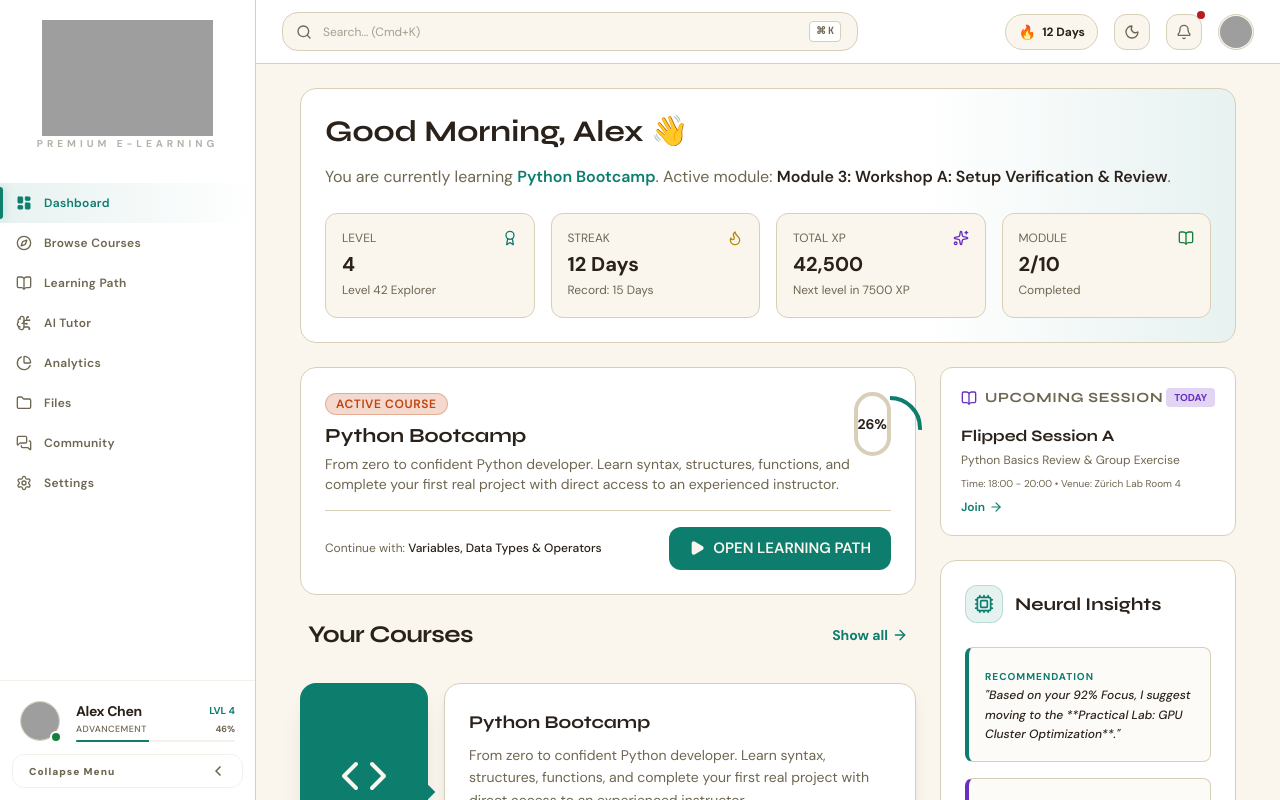
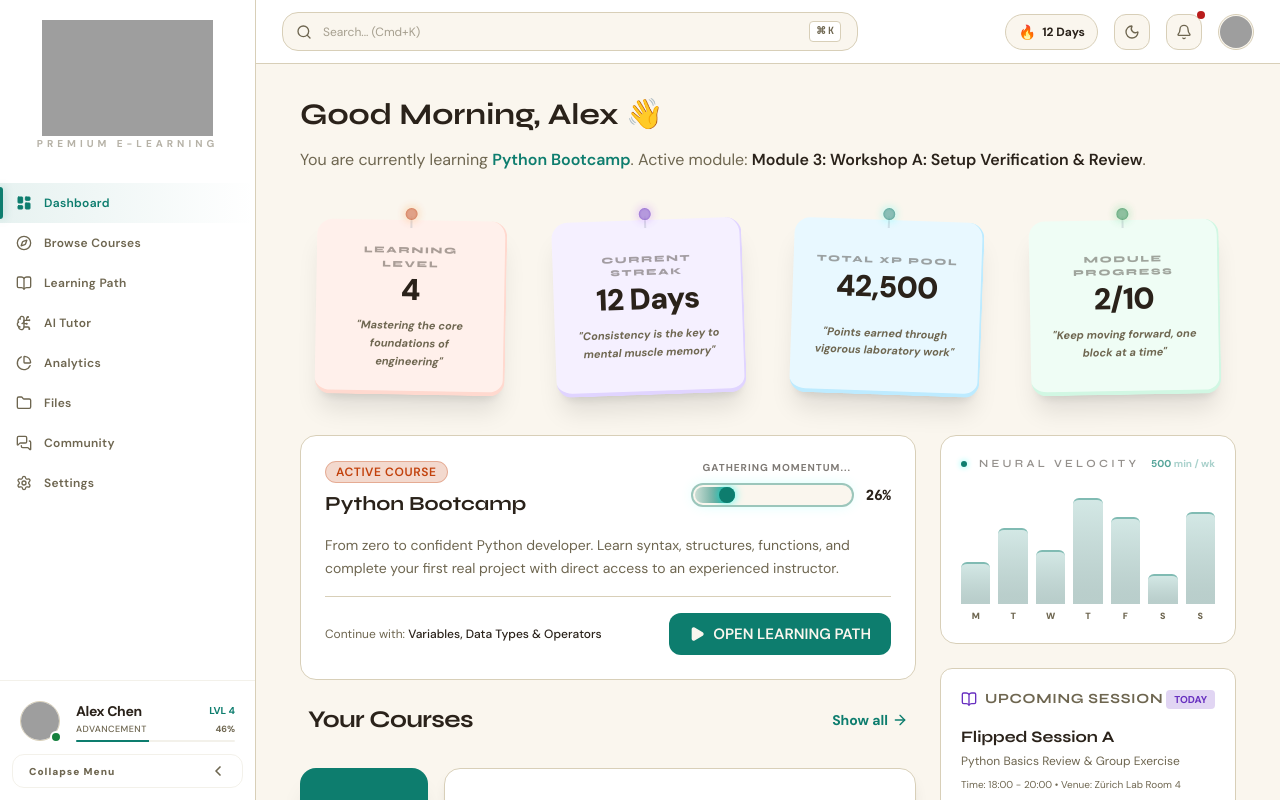
Before and after one commit to lemigobena/Manthio, a React (Vite) app: page / in a window 1280 px wide. Both pictures are taken after typing "name@example.com", "Sample123" into the empty fields and a click on the button "Log in". Built offline with nearby package versions, Linux system fonts and the light colour scheme; grey boxes are pictures that could not be loaded.

Commit message:
feat: implement high-fidelity dashboard components including PillProgress, StickyNoteStat, and NeuralActivityChart

```diff
--- a/src/features/dashboard/Dashboard.tsx
+++ b/src/features/dashboard/Dashboard.tsx
@@ -5,12 +5,11 @@ import { COURSES } from '../../services/mockData';
 import { useModal } from '../../context/ModalContext';
 import {
   Play,
-  Flame,
   Award,
   BookOpen,
+  Sparkles,
   AlertCircle,
   ArrowRight,
-  Sparkles,
   RefreshCw,
   X,
   Code,
@@ -53,18 +52,16 @@ const NeuralInsightCard: React.FC<{
   );
 };
 
-
-/*
-// Progress Indicator for Hero with smooth SVG animations
+// Progress Indicator for mobile with smooth SVG animations
 const RingProgress: React.FC<{ progress: number; size?: number; strokeWidth?: number; color?: string }> = ({
-  progress, size = 68, strokeWidth = 6, color = 'var(--cyan)'
+  progress, size = 64, strokeWidth = 5, color = 'var(--cyan)'
 }) => {
   const radius = (size - strokeWidth) / 2;
   const circumference = 2 * Math.PI * radius;
   const offset = circumference - (progress / 100) * circumference;
 
   return (
-    <div className="relative flex items-center justify-center" style={{ width: size, height: size }}>
+    <div className="relative flex items-center justify-center shrink-0" style={{ width: size, height: size }}>
       <svg width={size} height={size} className="rotate-[-90deg]">
         <circle
           cx={size / 2} cy={size / 2} r={radius}
@@ -80,11 +77,150 @@ const RingProgress: React.FC<{ progress: number; size?: number; strokeWidth?: nu
           className="transition-all duration-1000 ease-out"
         />
       </svg>
-      <span className="absolute text-[13px] font-bold text-text tabular-nums">{progress}%</span>
+      <span className="absolute text-[12px] font-bold text-text tabular-nums">{progress}%</span>
     </div>
   );
 };
-*/
+
+// High-fidelity Pill Progress component for desktop
+const PillProgress: React.FC<{ progress: number }> = ({ progress }) => {
+  const getStatusLabel = (val: number) => {
+    if (val === 0) return "Not started yet";
+    if (val < 25) return "Just getting started...";
+    if (val < 50) return "Gathering momentum...";
+    if (val < 75) return "Past the halfway mark!";
+    if (val < 90) return "Almost there...";
+    if (val < 100) return "Securing the finish...";
+    return "Course complete!";
+  };
+
+  return (
+    <div className="flex flex-col gap-2 w-full max-w-[280px] min-w-[200px] shrink-0">
+      <div className="text-[10px] font-bold text-right text-text uppercase tracking-widest opacity-60 pr-10">
+        {getStatusLabel(progress)}
+      </div>
+      <div className="flex items-center gap-3">
+        <div className="relative flex-1 h-6 bg-bg border-2 border-cyan/40 rounded-full overflow-hidden p-0.5 shadow-[0_0_15px_-5px_rgba(0,255,242,0.3)]">
+          <div
+            className="h-full bg-gradient-to-r from-cyan/20 to-cyan rounded-full relative transition-all duration-1000 ease-out"
+            style={{ width: `${progress}%` }}
+          >
+            {/* Thumb/Knob element */}
+            <div className="absolute right-0 top-1/2 -translate-y-1/2 w-4 h-4 bg-cyan rounded-full shadow-[0_0_10px_rgba(0,255,242,0.8)]" />
+          </div>
+        </div>
+        <div className="text-sm font-black text-text font-mono shrink-0">{progress}%</div>
+      </div>
+    </div>
+  );
+};
+
+// High-fidelity Sticky Note Stat component inspired by Skale design
+const StickyNoteStat: React.FC<{
+  label: string;
+  value: string | number;
+  subtext: string;
+  color: 'peach' | 'lavender' | 'sky' | 'mint';
+  rotation: string;
+  onClick?: () => void;
+}> = ({ label, value, subtext, color, rotation, onClick }) => {
+  const bgStyles = {
+    peach: 'bg-[#FFF0EB] border-[#FFD9CF] dark:bg-orange/10 dark:border-orange/20',
+    lavender: 'bg-[#F5F0FF] border-[#E0D4FF] dark:bg-purple/10 dark:border-purple/20',
+    sky: 'bg-[#E8F8FF] border-[#BDEBFF] dark:bg-cyan/10 dark:border-cyan/20',
+    mint: 'bg-[#EFFDF5] border-[#D1F7E3] dark:bg-green/10 dark:border-green/20',
+  }[color];
+
+  const pinStyles = {
+    peach: 'bg-orange shadow-[0_0_10px_rgba(255,123,0,0.5)]',
+    lavender: 'bg-purple shadow-[0_0_10px_rgba(163,58,255,0.5)]',
+    sky: 'bg-cyan shadow-[0_0_10px_rgba(0,255,242,0.5)]',
+    mint: 'bg-green shadow-[0_0_10px_rgba(34,197,94,0.5)]',
+  }[color];
+
+  return (
+    <button
+      onClick={onClick}
+      className={`group relative ${bgStyles} border-b-4 border-r-2 p-5 rounded-2xl text-left transition-all duration-300 hover:-translate-y-2 hover:scale-[1.02] shadow-xl ${rotation} ${onClick ? 'cursor-pointer' : 'cursor-default'}`}
+    >
+      {/* 3D Glass Pin Effect */}
+      <div className="absolute -top-3 left-1/2 -translate-x-1/2 z-20 flex flex-col items-center">
+        <div className={`w-3 h-3 rounded-full ${pinStyles} relative opacity-80`}>
+          <div className="absolute inset-0 bg-white/40 rounded-full blur-[1px]" />
+        </div>
+        <div className="w-0.5 h-3 bg-gray-400/30 -mt-1" />
+      </div>
+
+      <div className="relative z-10 flex flex-col items-center text-center justify-between min-h-[110px] pt-1">
+        <div className="space-y-1">
+          <h3 className="text-[9px] font-black text-text uppercase tracking-[0.2em] opacity-40">{label}</h3>
+          <div className="text-3xl font-black text-text tracking-tight leading-none">{value}</div>
+        </div>
+        <p className="text-[11px] text-muted font-bold leading-relaxed italic mt-3 max-w-[150px]">
+          "{subtext}"
+        </p>
+      </div>
+    </button>
+  );
+};
+
+// Neural Activity Chart - High Fidelity Bar Visualization
+const NeuralActivityChart: React.FC = () => {
+  // Minutes of learning per day (Mon–Sun)
+  const data = [
+    { day: 'M', mins: 42, label: 'Mon' },
+    { day: 'T', mins: 78, label: 'Tue' },
+    { day: 'W', mins: 55, label: 'Wed' },
+    { day: 'T', mins: 110, label: 'Thu' },
+    { day: 'F', mins: 90, label: 'Fri' },
+    { day: 'S', mins: 30, label: 'Sat' },
+    { day: 'S', mins: 95, label: 'Sun' },
+  ];
+  const maxMins = Math.max(...data.map(d => d.mins));
+
+  return (
+    <div className="bg-panel border border-line rounded-2xl p-5 flex flex-col flex-1">
+      {/* Header */}
+      <div className="flex items-center justify-between mb-5">
+        <div className="flex items-center gap-3">
+          <div className="w-1.5 h-1.5 rounded-full bg-cyan animate-pulse shadow-[0_0_6px_rgba(0,255,242,0.6)]" />
+          <h3 className="text-[11px] font-semibold text-text/50 uppercase tracking-[0.3em]">Neural Velocity</h3>
+        </div>
+        <span className="text-[10px] font-bold text-cyan/70 tabular-nums">
+          {data.reduce((s, d) => s + d.mins, 0)} <span className="opacity-50">min / wk</span>
+        </span>
+      </div>
+
+      {/* Bars — flex-1 fills all remaining card height */}
+      <div className="flex-1 flex items-end gap-2 min-h-0">
+        {data.map((d, i) => {
+          const ratio = d.mins / maxMins;
+          return (
+            <div key={i} className="flex-1 flex flex-col h-full items-center justify-end gap-1.5 group relative">
+              {/* Tooltip */}
+              <div className="absolute bottom-full mb-2 left-1/2 -translate-x-1/2 bg-text text-bg text-[9px] px-2 py-1 rounded-md opacity-0 group-hover:opacity-100 transition-opacity font-black whitespace-nowrap z-20 pointer-events-none shadow-xl">
+                {d.label}: {d.mins} min
+              </div>
+              {/* Spacer pushes bar down proportionally */}
+              <div className="w-full" style={{ flex: 1 - ratio }} />
+              {/* Bar fills its proportional share */}
+              <div
+                className={`w-full rounded-t-md transition-all duration-500 cursor-pointer relative overflow-hidden bg-cyan/20 border-t-2 border-cyan/40 group-hover:bg-cyan/40`}
+                style={{ flex: ratio }}
+              >
+                <div className="absolute inset-0 bg-gradient-to-t from-black/10 to-white/10" />
+              </div>
+              {/* Day label */}
+              <span className={`text-[9px] font-black uppercase shrink-0 transition-colors text-muted group-hover:text-text`}>
+                {d.day}
+              </span>
+            </div>
+          );
+        })}
+      </div>
+    </div>
+  );
+};
 
 export const Dashboard: React.FC<DashboardProps> = ({ onNavigate }) => {
   const { user, setActiveCourseId } = useAuth();
@@ -187,15 +323,14 @@ export const Dashboard: React.FC<DashboardProps> = ({ onNavigate }) => {
       ) : (
         <div className="space-y-6 animate-[fadeIn_0.3s_ease-out]">
           {/* Hero Greeting Section */}
-          <div className="bg-panel border border-line rounded-2xl p-6 relative overflow-hidden">
-            <div className="absolute right-0 top-0 w-1/3 h-full bg-gradient-to-l from-cyan/10 to-transparent pointer-events-none" />
+          <div className="pt-2">
             <div className="relative z-10 space-y-4">
               <div className="flex items-center space-x-2">
                 <h1 className="text-2xl md:text-3xl font-bold text-text">
                   {getGreeting()}, {user?.name.split(' ')[0]} 👋
                 </h1>
               </div>
-              {activeCourse && (
+              {activeCourse ? (
                 <p className="text-muted text-sm md:text-base">
                   You are currently learning <span className="text-cyan font-semibold">{activeCourse.title}</span>. Active module:{' '}
                   <span className="text-text font-semibold">
@@ -203,57 +338,66 @@ export const Dashboard: React.FC<DashboardProps> = ({ onNavigate }) => {
                     {activeCourse.modules.find(m => m.status === 'In progress')?.title}
                   </span>.
                 </p>
-              )}
-
-              {/* Quick Stats Grid */}
-              <div className="grid grid-cols-2 md:grid-cols-4 gap-4 mt-6">
-                <button
-                  onClick={() => onNavigate('analytics')}
-                  className="bg-bg border border-line p-4 rounded-xl text-left hover:border-cyan transition-colors"
-                >
-                  <div className="flex items-center justify-between text-muted mb-1 text-xs">
-                    <span>LEVEL</span>
-                    <Award className="w-4 h-4 text-cyan" />
-                  </div>
-                  <div className="text-xl font-bold">{level}</div>
-                  <span className="text-xs text-muted">Level 42 Explorer</span>
-                </button>
-                <div className="bg-bg border border-line p-4 rounded-xl text-left">
-                  <div className="flex items-center justify-between text-muted mb-1 text-xs">
-                    <span>STREAK</span>
-                    <Flame className="w-4 h-4 text-yellow" />
-                  </div>
-                  <div className="text-xl font-bold">{streak} Days</div>
-                  <span className="text-xs text-muted">Record: 15 Days</span>
+              ) : (
+                <div className="bg-panel border border-line rounded-2xl p-5 md:p-8 flex flex-col md:flex-row items-center justify-between gap-6 overflow-hidden relative group">
+                  <div className="absolute top-0 right-0 w-64 h-64 bg-cyan/5 rounded-full blur-3xl -mr-20 -mt-20 group-hover:bg-cyan/10 transition-all duration-700" />
+                  <div className="relative z-10 space-y-2 text-center md:text-left">
+                    <h2 className="text-xl md:text-2xl font-black text-text leading-tight">Master Your Next Frontier §11.4</h2>
+                    <p className="text-muted text-sm md:text-base max-w-lg">
+                      You haven't started a technical track yet. Explore our curated laboratory paths and build your engineering legacy today.
+                    </p>
                   </div>
                   <button
-                  onClick={() => onNavigate('analytics')}
-                  className="bg-bg border border-line p-4 rounded-xl text-left hover:border-cyan transition-colors"
+                    onClick={() => onNavigate('browse-courses')}
+                    className="relative z-10 w-full md:w-auto bg-cyan hover:bg-cyan2 text-bg text-xs font-black px-10 py-4 rounded-xl transition-all shadow-lg active:scale-95 uppercase tracking-widest"
                   >
-                  <div className="flex items-center justify-between text-muted mb-1 text-xs">
-                    <span>TOTAL XP</span>
-                    <Sparkles className="w-4 h-4 text-purple" />
-                  </div>
-                  <div className="text-xl font-bold">{xp.toLocaleString()}</div>
-                  <span className="text-xs text-muted">Next level in {10000 - (xp % 10000)} XP</span>
-                </button>
-                <button
-                  onClick={() => onNavigate('learning-path')}
-                  className="bg-bg border border-line p-4 rounded-xl text-left hover:border-cyan transition-colors"
-                >
-                  <div className="flex items-center justify-between text-muted mb-1 text-xs">
-                    <span>MODULE</span>
-                    <BookOpen className="w-4 h-4 text-green" />
-                  </div>
-                  <div className="text-xl font-bold">2/10</div>
-                  <span className="text-xs text-muted">Completed</span>
+                    Begin Discovery
                   </button>
                 </div>
+              )}
+            </div>
+          </div>
+
+          {/* Quick Stats Grid - Sticky Note Style */}
+          <div className="max-w-6xl mx-auto px-4">
+            <div className="grid grid-cols-2 md:grid-cols-4 gap-4 sm:gap-6 md:gap-12 mt-8 md:mt-12 mb-8 md:mb-10">
+              <StickyNoteStat
+                label="Learning Level"
+                value={level}
+                subtext="Mastering the core foundations of engineering"
+                color="peach"
+                rotation="md:rotate-1"
+                onClick={() => onNavigate('analytics')}
+              />
+              <StickyNoteStat
+                label="Current Streak"
+                value={`${streak} Days`}
+                subtext="Consistency is the key to mental muscle memory"
+                color="lavender"
+                rotation="md:-rotate-2"
+                onClick={() => onNavigate('analytics')}
+              />
+              <StickyNoteStat
+                label="Total XP Pool"
+                value={xp.toLocaleString()}
+                subtext="Points earned through vigorous laboratory work"
+                color="sky"
+                rotation="md:rotate-2"
+                onClick={() => onNavigate('analytics')}
+              />
+              <StickyNoteStat
+                label="Module Progress"
+                value="2/10"
+                subtext="Keep moving forward, one block at a time"
+                color="mint"
+                rotation="md:-rotate-1"
+                onClick={() => onNavigate('learning-path')}
+              />
             </div>
           </div>
 
           {/* Main Two-Column Layout */}
-          <div className="grid grid-cols-1 lg:grid-cols-3 gap-6">
+          <div className="grid grid-cols-1 lg:grid-cols-3 gap-6 lg:items-stretch">
 
             {/* Left Column (Courses & Activity) */}
             <div className="lg:col-span-2 space-y-6">
@@ -261,29 +405,28 @@ export const Dashboard: React.FC<DashboardProps> = ({ onNavigate }) => {
               {/* Active Course Card (Continue Learning CTA) */}
               {activeCourse && (
                 <div className="bg-panel border border-line rounded-2xl p-6 space-y-4">
-                  <div className="flex justify-between items-start">
+                  <div className="space-y-4">
+                    <div className="flex justify-between items-start gap-6">
                       <div>
                         <span className="bg-orange/20 text-orange border border-orange/30 text-xs px-2.5 py-0.5 rounded-full font-semibold uppercase tracking-wider">
                           Active Course
                         </span>
                         <h2 className="text-xl font-bold mt-2">{activeCourse.title}</h2>
-                      <p className="text-muted text-sm mt-1">{activeCourse.description}</p>
                       </div>
-                    <div className="w-16 h-16 rounded-full border-4 border-line flex items-center justify-center relative">
-                      <div className="text-sm font-bold">{activeCourse.progress}%</div>
-                      {/* Simplistic visual circular border representation */}
-                      <svg className="absolute -inset-1 w-18 h-18 rotate-[-90deg]">
-                        <circle
-                          cx="36" cy="36" r="30"
-                          fill="none"
-                          stroke="var(--cyan)"
-                          strokeWidth="4"
-                          strokeDasharray={`${2 * Math.PI * 30}`}
-                          strokeDashoffset={`${2 * Math.PI * 30 * (1 - activeCourse.progress / 100)}`}
-                          className="transition-all duration-500"
-                        />
-                      </svg>
+                      <div className="shrink-0">
+                        {/* Mobile: Circular Progress */}
+                        <div className="md:hidden">
+                          <RingProgress progress={activeCourse.progress} size={56} strokeWidth={4} />
                         </div>
+                        {/* Desktop: Pill Progress */}
+                        <div className="hidden md:block">
+                          <PillProgress progress={activeCourse.progress} />
+                        </div>
+                      </div>
+                    </div>
+                    <p className="text-muted text-sm leading-relaxed">
+                      {activeCourse.description}
+                    </p>
                   </div>
 
                   <div className="flex flex-col sm:flex-row sm:items-center sm:justify-between gap-4 pt-4 border-t border-line">
@@ -411,7 +554,10 @@ export const Dashboard: React.FC<DashboardProps> = ({ onNavigate }) => {
             </div>
 
             {/* Right Column (Community Events, Recommendations, and Weak Points) */}
-            <div className="space-y-6">
+            <div className="flex flex-col gap-6">
+
+              {/* REQ-DASH-007: Activity Chart - Right Column Visualization */}
+              <NeuralActivityChart />
 
               {/* Upcoming Community Event */}
               <div className="bg-panel border border-line rounded-xl p-5 space-y-4">
```
Lines whose indentation alone changed are shown as unchanged.
